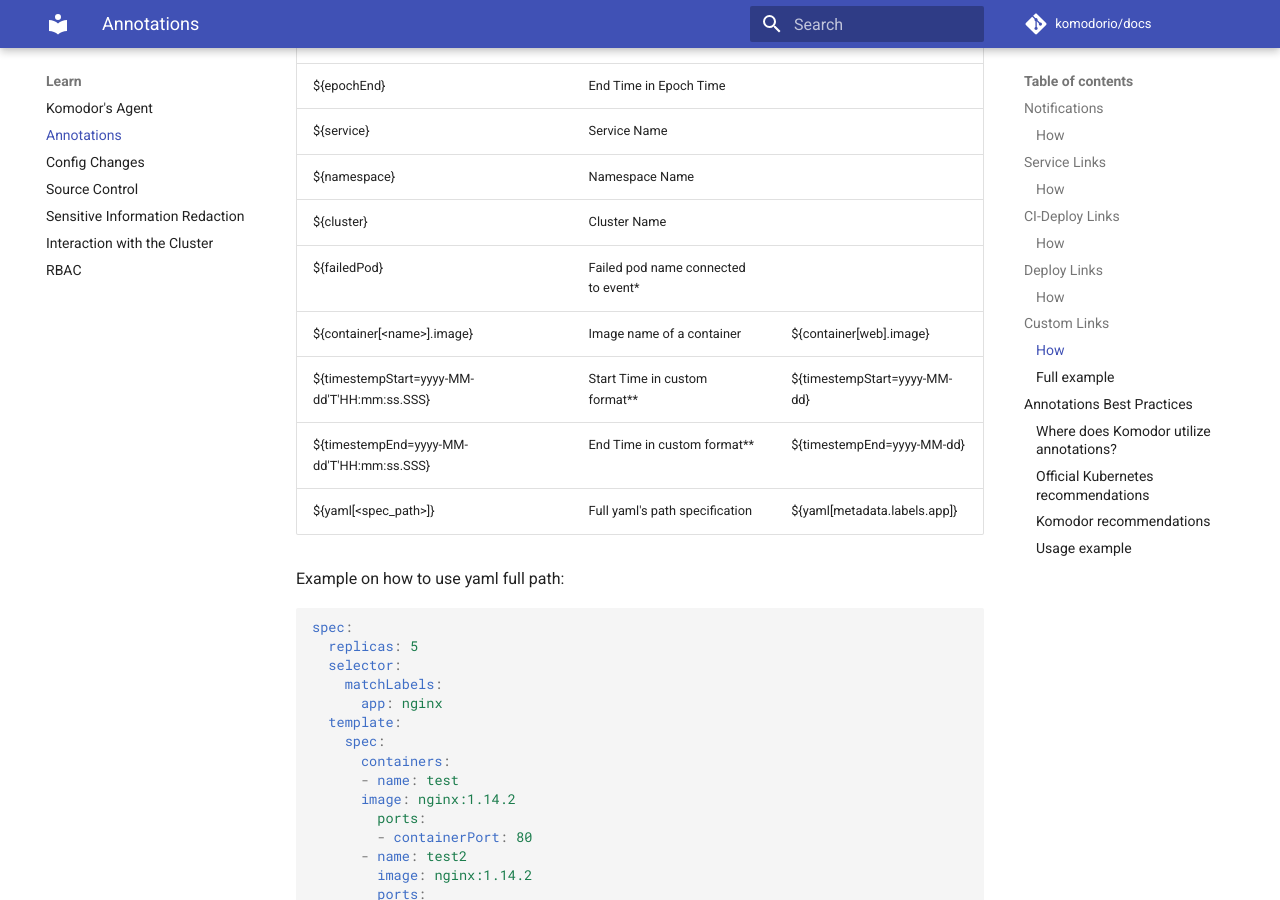
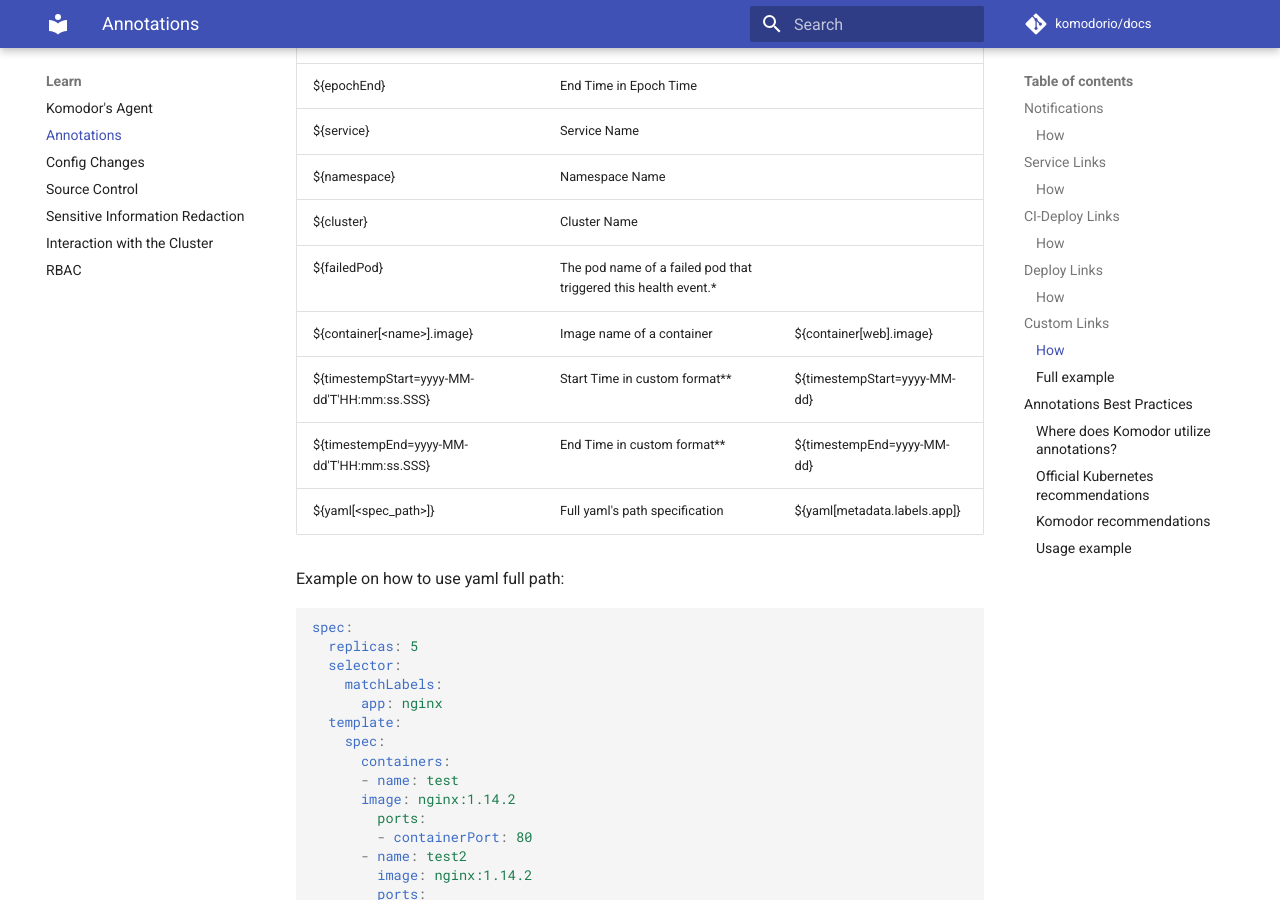
Before and after one commit to komodorio/docs, an MkDocs documentation site: the page built from docs/Learn/Annotations.md, in a window 1280 px wide and 900 px high, scrolled down 3728 px. Built offline with MkDocs 1.6.1 and Material for MkDocs 9.7.7, drawn with Linux system fonts in a browser that asks for light colours; comment, search, counter and statistics services are not loaded.

Commit message:
Update docs/Learn/Annotations.md
Co-authored-by: Guy Menahem <guy@komodor.io>

```diff
--- a/docs/Learn/Annotations.md
+++ b/docs/Learn/Annotations.md
@@ -108,7 +108,7 @@
 |${service} | Service Name|
 |${namespace} | Namespace Name|
 |${cluster} | Cluster Name|
-|${failedPod} | Failed pod name connected to event* |
+|${failedPod} | The pod name of a failed pod that triggered this health event.* |
 |${container[<name\>].image} | Image name of a container| ${container[web].image}
 |${timestempStart=yyyy-MM-dd'T'HH:mm:ss.SSS} | Start Time in custom format**| ${timestempStart=yyyy-MM-dd}
 |${timestempEnd=yyyy-MM-dd'T'HH:mm:ss.SSS} | End Time in custom format**| ${timestempEnd=yyyy-MM-dd}
```
